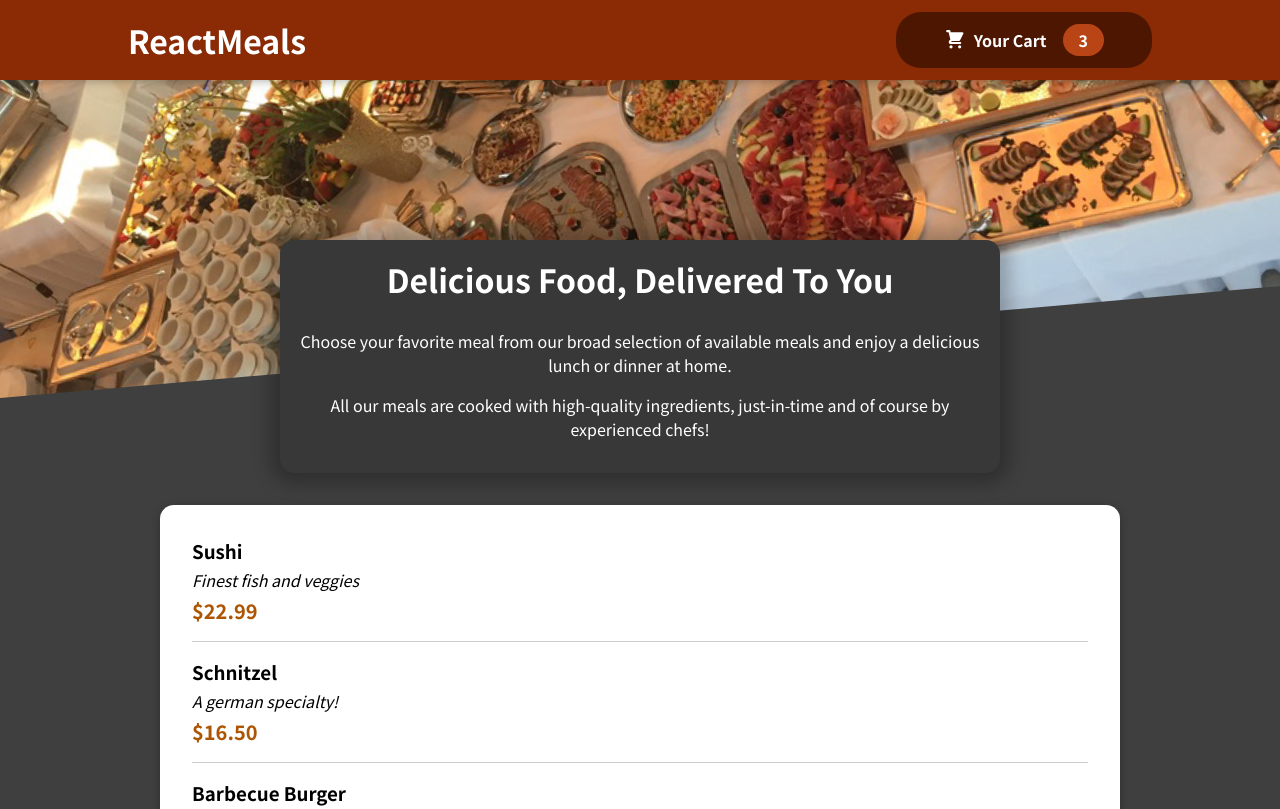
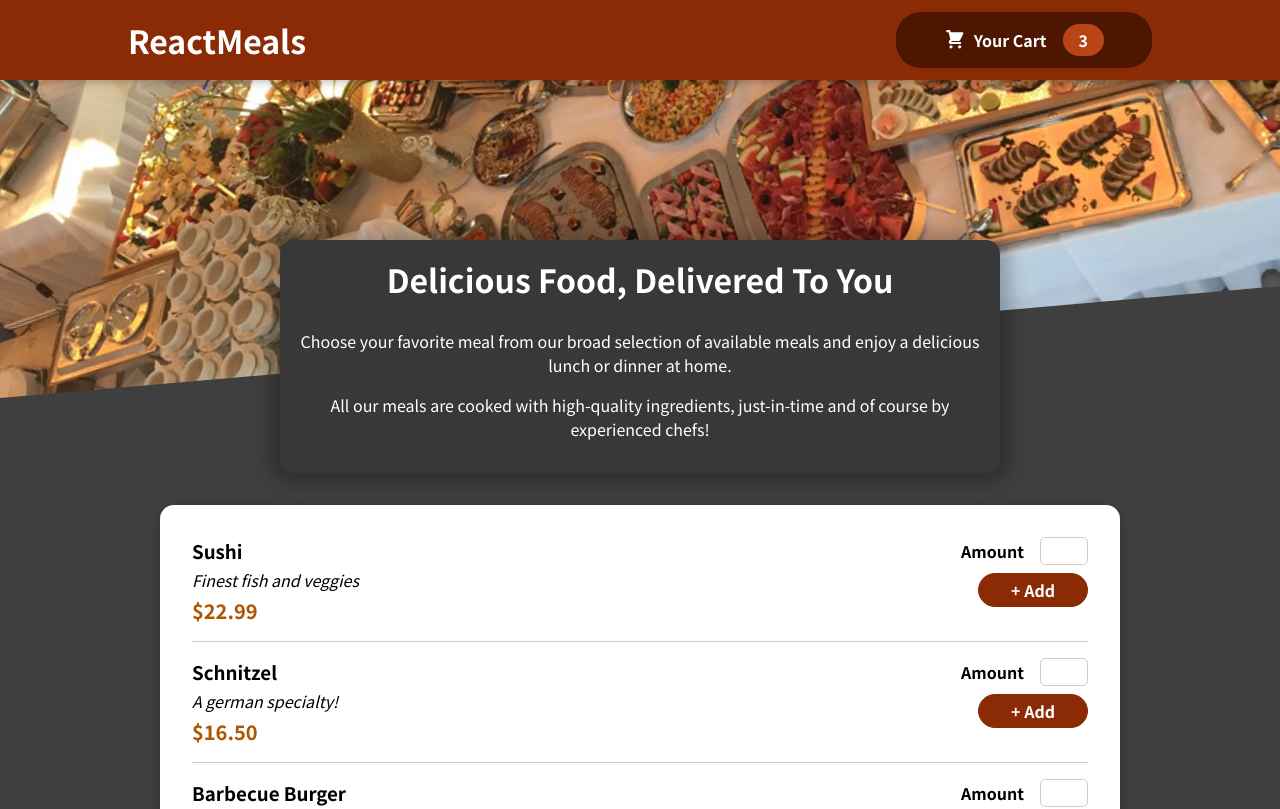
Before and after one commit to yongkheehou/react-projects, a React (Create React App) app in the folder food_order_app/: page / in a window 1280 px wide. Shown: the top 809 px of the page. Built offline with nearby package versions, Linux system fonts and the light colour scheme.

Commit message:
adding a form

```diff
--- a/food_order_app/src/App.js
+++ b/food_order_app/src/App.js
@@ -1,6 +1,6 @@
-import { Fragment } from 'react';
-import Header from './components/Layout/Header';
-import Meals from './components/Meals/Meals';
+import { Fragment } from "react";
+import Header from "./components/Layout/Header";
+import Meals from "./components/Meals/Meals";
 
 function App() {
   return (
--- a/food_order_app/src/components/Meals/AvailableMeals.js
+++ b/food_order_app/src/components/Meals/AvailableMeals.js
@@ -32,6 +32,7 @@
 const AvailableMeals = () => {
   const mealsList = DUMMY_MEALS.map((meal) => (
     <MealItem
+      id={meal.id}
       key={meal.id}
       name={meal.name}
       description={meal.description}
--- a/food_order_app/src/components/Meals/MealItem/MealItem.js
+++ b/food_order_app/src/components/Meals/MealItem/MealItem.js
@@ -1,6 +1,7 @@
-import classes from './MealItem.module.css';
+import classes from "./MealItem.module.css";
+import MealItemForm from "./MealItemForm";
 
-const MealItem = props => {
+const MealItem = (props) => {
   const price = `$${props.price.toFixed(2)}`;
 
   return (
@@ -11,11 +12,10 @@
         <div className={classes.price}>{price}</div>
       </div>
       <div>
-
+        <MealItemForm id={props.id} />
       </div>
     </li>
-    )
-
+  );
 };
 
-export default MealItem
+export default MealItem;
--- /dev/null
+++ b/food_order_app/src/components/Meals/MealItem/MealItemForm.js
@@ -0,0 +1,23 @@
+import classes from "./MealItemForm.module.css";
+import Input from "../../UI/Input";
+
+const MealItemForm = (props) => {
+  return (
+    <form className={classes.form}>
+      <Input
+        label="Amount"
+        input={{
+          id: "amount_" + props.id,
+          type: "number",
+          min: "1",
+          max: "5",
+          step: "1",
+          default: "1",
+        }}
+      />
+      <button>+ Add</button>
+    </form>
+  );
+};
+
+export default MealItemForm;
--- /dev/null
+++ b/food_order_app/src/components/Meals/MealItem/MealItemForm.module.css
@@ -0,0 +1,20 @@
+.form {
+    text-align: right;
+  }
+
+  .form button {
+    font: inherit;
+    cursor: pointer;
+    background-color: #8a2b06;
+    border: 1px solid #8a2b06;
+    color: white;
+    padding: 0.25rem 2rem;
+    border-radius: 20px;
+    font-weight: bold;
+  }
+
+  .form button:hover,
+  .form button:active {
+    background-color: #641e03;
+    border-color: #641e03;
+  }
--- /dev/null
+++ b/food_order_app/src/components/UI/Input.js
@@ -0,0 +1,12 @@
+import classes from "./Input.module.css";
+
+const Input = (props) => {
+  return (
+    <div className={classes.input}>
+      <label htmlFor={props.input.id}>{props.label}</label>
+      <input {...props.input} />
+    </div>
+  );
+};
+
+export default Input;
--- /dev/null
+++ b/food_order_app/src/components/UI/Input.module.css
@@ -0,0 +1,18 @@
+.input {
+    display: flex;
+    align-items: center;
+    margin-bottom: 0.5rem;
+  }
+
+  .input label {
+    font-weight: bold;
+    margin-right: 1rem;
+  }
+
+  .input input {
+    width: 3rem;
+    border-radius: 5px;
+    border: 1px solid #ccc;
+    font: inherit;
+    padding-left: 0.5rem;
+  }
```
Lines whose indentation alone changed are shown as unchanged.
